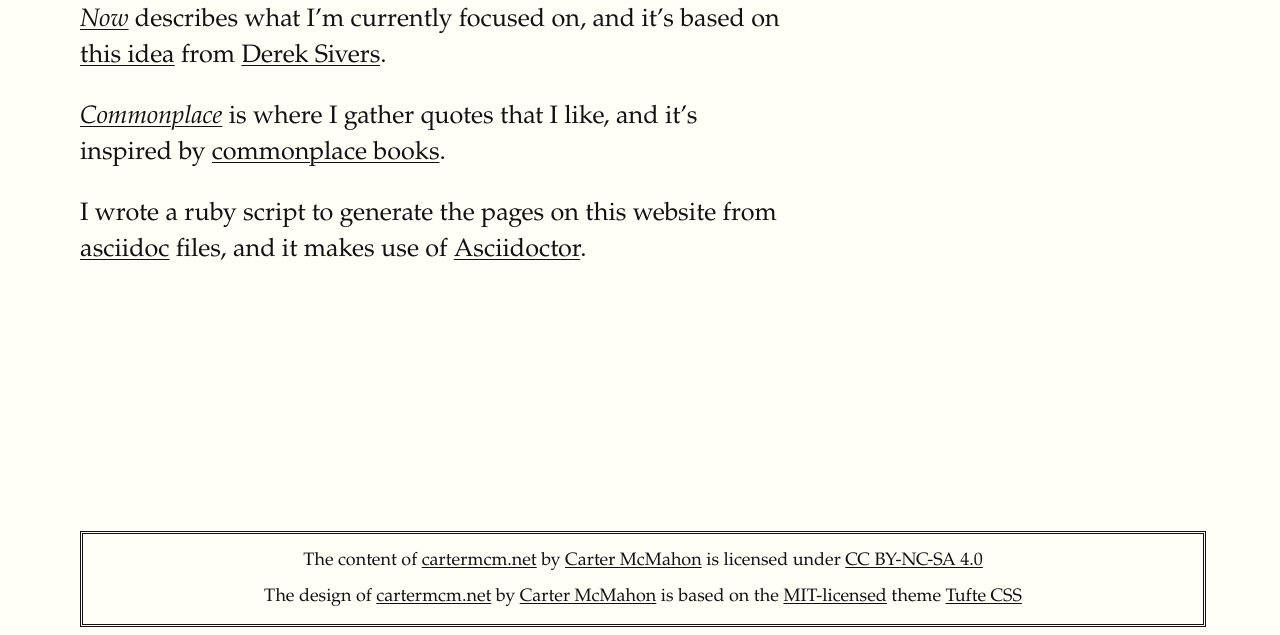
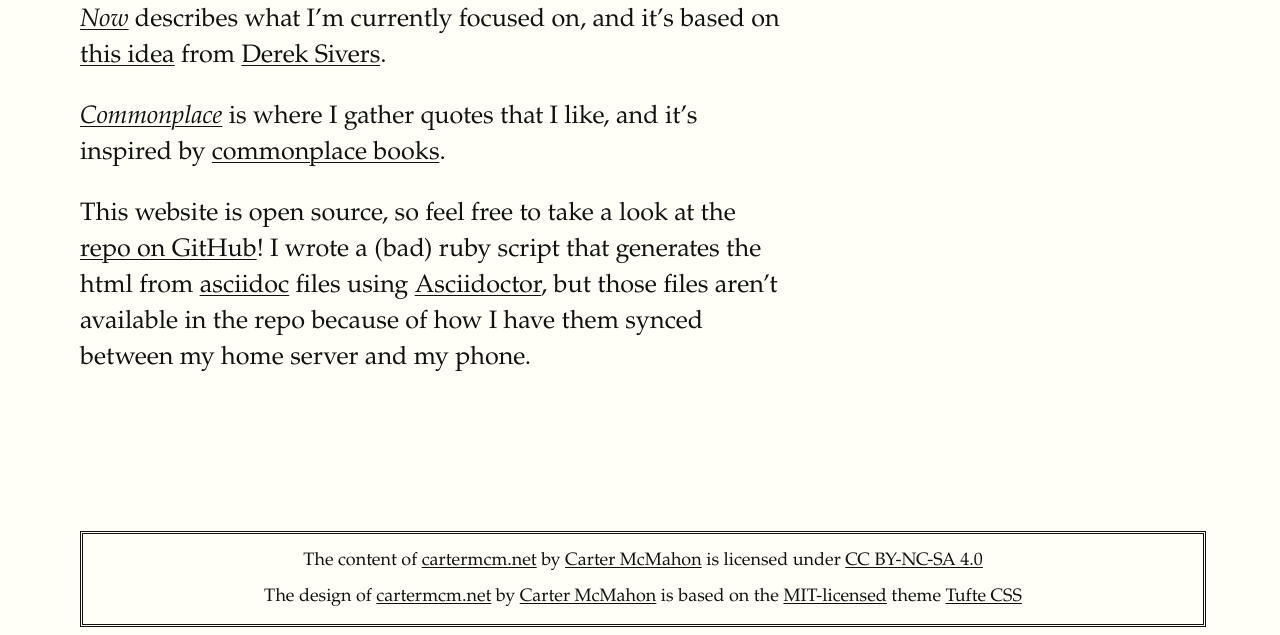
Before and after one commit to Cwmcmahon/personal_site, a plain HTML site: page out/about/index.html in a window 1280 px wide. Shown: the part 165-800 px from the top of the page. Drawn offline with Linux system fonts and the light colour scheme; a web font is replaced by a local one.

Commit message:
Add repo link

```diff
--- a/out/about/index.html
+++ b/out/about/index.html
@@ -450,7 +450,7 @@ blockquote .marginnote {
 <p><a href="../commonplace/index.html"><em>Commonplace</em></a> is where I gather quotes that I like, and it&#8217;s inspired by <a href="https://en.wikipedia.org/wiki/Commonplace_book">commonplace books</a>.</p>
 </div>
 <div class="paragraph">
-<p>I wrote a ruby script to generate the pages on this website from <a href="https://asciidoc.org/">asciidoc</a> files, and it makes use of <a href="https://asciidoctor.org/">Asciidoctor</a>.</p>
+<p>This website is open source, so feel free to take a look at the <a href="https://github.com/Cwmcmahon/personal_site/tree/main">repo on GitHub</a>! I wrote a (bad) ruby script that generates the html from <a href="https://asciidoc.org/">asciidoc</a> files using <a href="https://asciidoctor.org/">Asciidoctor</a>, but those files aren&#8217;t available in the repo because of how I have them synced between my home server and my phone.</p>
 </div>
 </div>
 <div class="footer">
```
Also changed, not shown: out/index.html (+1 -1 lines).
